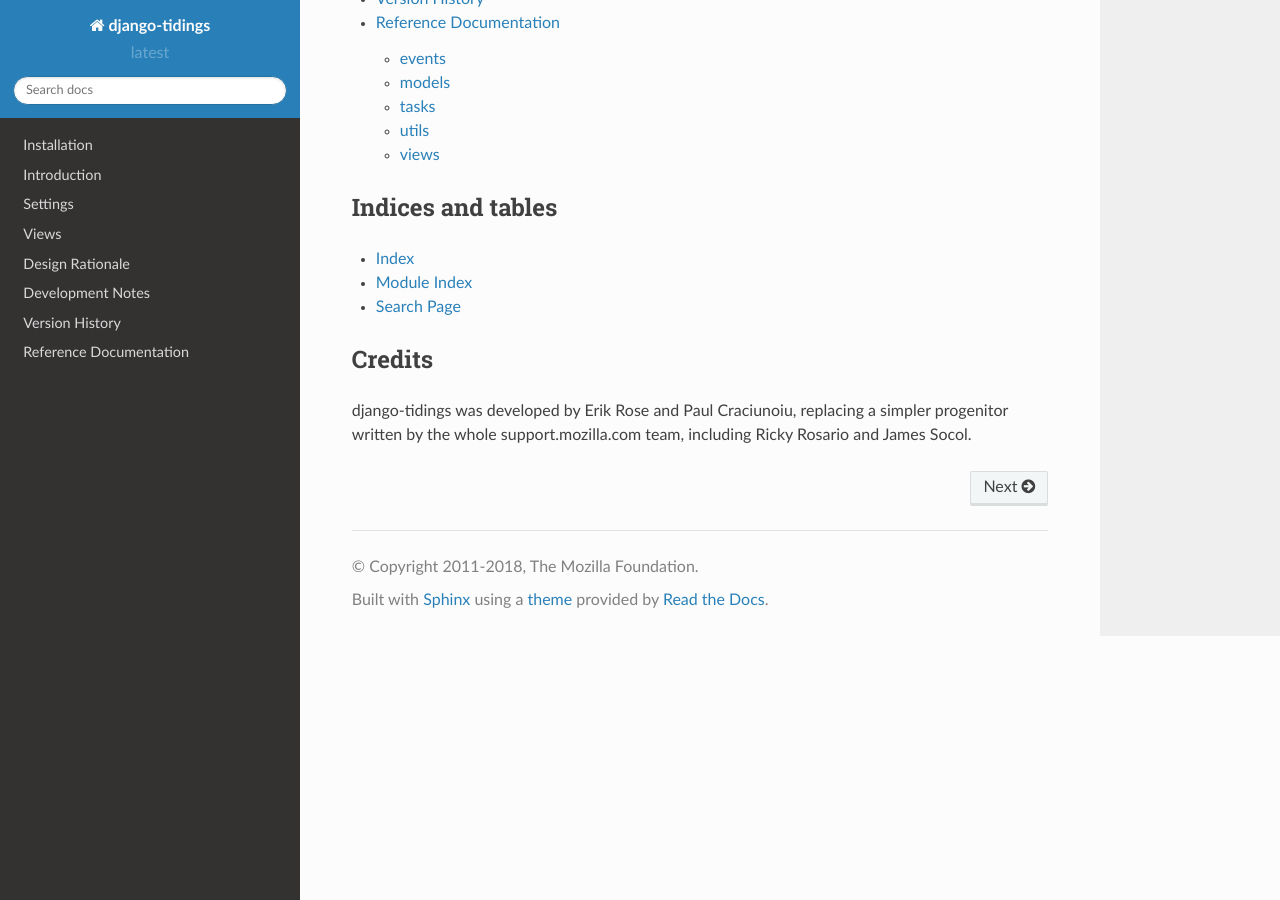
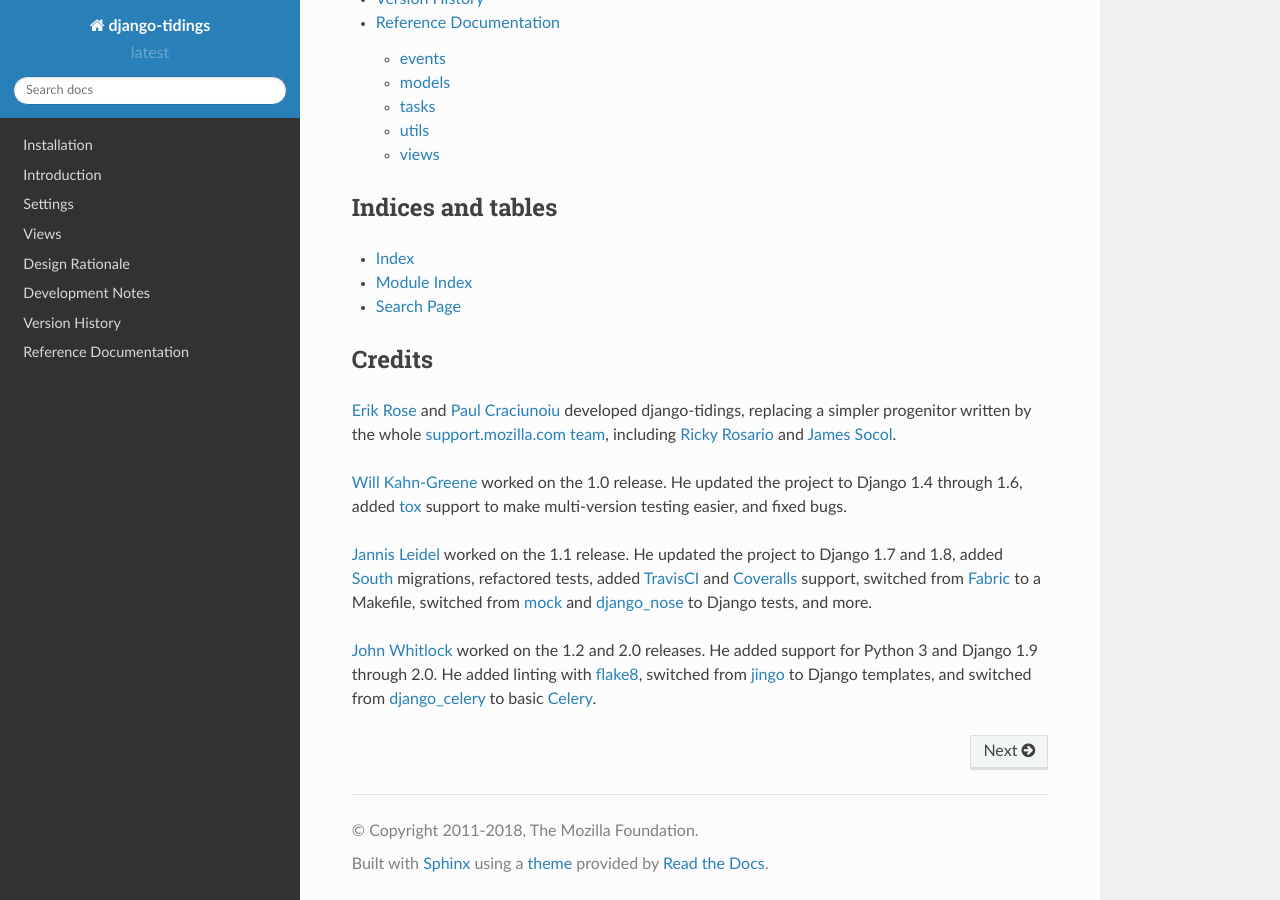
Before and after one commit to mozilla/django-tidings, a Sphinx documentation site: the page built from docs/index.rst, in a window 1280 px wide and 900 px high, scrolled down 1074 px. Built offline with Sphinx 7.4.7 and the Read the Docs theme 2.0.0, drawn with Linux system fonts in a browser that asks for light colours; some of the changed text lies outside the part shown.

Commit message:
Update docs
- Linkify README and document index
- Update credits

```diff
--- a/docs/index.rst
+++ b/docs/index.rst
@@ -4,8 +4,8 @@
 
 django-tidings is a framework for sending email notifications to users who have
 registered interest in certain events, such as the modification of some model
-object. Used by support.mozilla.com, it is optimized for large-scale
-installations. Its features include...
+object. Used by support.mozilla.org_ and developer.mozilla.org_, it is
+optimized for large-scale installations. Its features include...
 
 * Asynchronous operation using the celery_ task queue
 * De-duplication of notifications
@@ -14,6 +14,8 @@
 * Optional confirmation of anonymous subscriptions
 * Hook points for customizing any page drawn and any email sent
 
+.. _support.mozilla.org: https://support.mozilla.org/en-US/
+.. _developer.mozilla.org: https://developer.mozilla.org/en-US/
 .. _celery: http://www.celeryproject.org/
 
 Contents
@@ -40,9 +42,42 @@
 
 Credits
 =======
+`Erik Rose`_ and `Paul Craciunoiu`_ developed django-tidings, replacing
+a simpler progenitor written by the whole `support.mozilla.com team`_,
+including `Ricky Rosario`_ and `James Socol`_.
 
-django-tidings was developed by Erik Rose and Paul Craciunoiu, replacing a
-simpler progenitor written by the whole support.mozilla.com team, including
-Ricky Rosario and James Socol.
+`Will Kahn-Greene`_ worked on the 1.0 release. He updated the project to Django
+1.4 through 1.6, added tox_ support to make multi-version testing easier, and
+fixed bugs.
+
+`Jannis Leidel`_ worked on the 1.1 release. He updated the project to Django 1.7
+and 1.8, added South_ migrations, refactored tests, added TravisCI_ and
+Coveralls_ support, switched from Fabric_ to a Makefile, switched from mock_ and
+django_nose_ to Django tests, and more.
+
+`John Whitlock`_ worked on the 1.2 and 2.0 releases. He added support for
+Python 3 and Django 1.9 through 2.0. He added linting with flake8_, switched
+from jingo_ to Django templates, and switched from django_celery_ to basic
+Celery_.
+
+.. _`Erik Rose`: https://github.com/erikrose
+.. _`Paul Craciunoiu`: https://github.com/pcraciunoiu
+.. _`Ricky Rosario`: https://github.com/rlr
+.. _`James Socol`: https://github.com/jsocol
+.. _`Will Kahn-Greene`: https://github.com/willkg
+.. _`Jannis Leidel`: https://github.com/jezdez
+.. _`John Whitlock`: https://github.com/jwhitlock
+.. _`support.mozilla.com team`: https://github.com/mozilla/kitsune
+.. _tox: https://tox.readthedocs.io/en/latest/
+.. _South: http://south.aeracode.org/
+.. _Fabric: http://www.fabfile.org/
+.. _TravisCI: https://travis-ci.org/mozilla/django-tidings
+.. _Coveralls: https://coveralls.io/github/mozilla/django-tidings
+.. _mock: https://github.com/testing-cabal/mock
+.. _django_nose: https://github.com/django-nose/django-nose
+.. _flake8: http://flake8.pycqa.org/en/latest/
+.. _jingo: https://github.com/jbalogh/jingo
+.. _django_celery: https://github.com/celery/django-celery
+.. _Celery: http://www.celeryproject.org/
 
 .. Add your name if you commit something!
```
Also changed, not shown: README.rst (+9 -4 lines).
